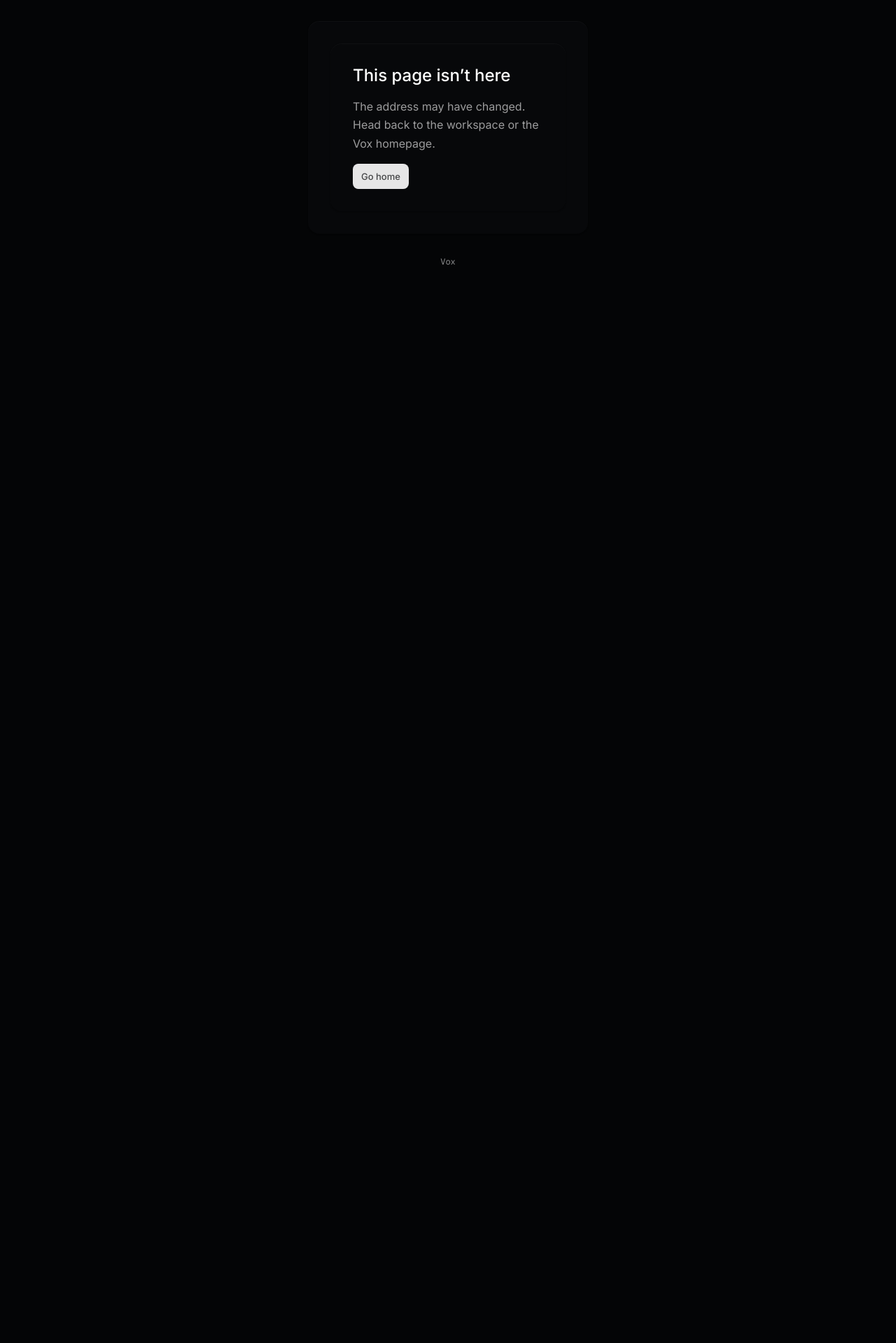
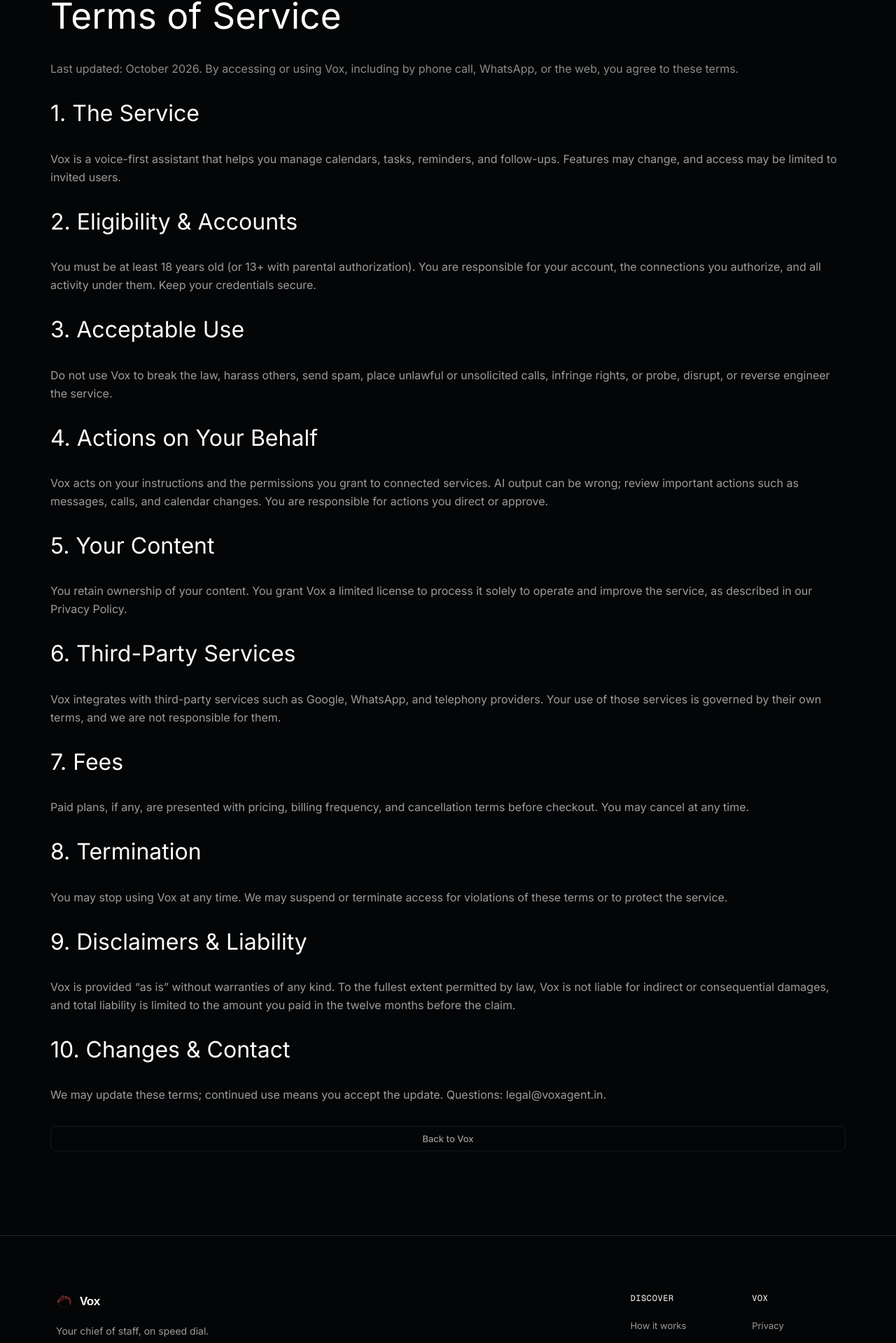
Before and after one commit to vox-suite/vox-web, a Next.js app: page /terms-of-service in a window 1280 px wide. Before the commit this address had no page. Shown: the part 224-2143 px from the top of the page at 70% size. Before the commit the page ends 800 px from the top, so only its background shows below. Built offline with nearby package versions, Linux system fonts and the light colour scheme; a web font is replaced by a local one.

Commit message:
Add terms of service page and move privacy to /privacy-policy

```diff
--- a/next.config.ts
+++ b/next.config.ts
@@ -5,6 +5,7 @@
   async redirects() {
     // Journeys was folded into connected accounts on Apps & skills.
     return [
+      { source: "/privacy", destination: "/privacy-policy", permanent: true },
       { source: "/app/journeys", destination: "/app/apps", permanent: true },
     ];
   },
--- a/src/app/privacy/page.tsx
+++ b/src/app/privacy-policy/page.tsx
@@ -3,7 +3,7 @@
 import type { Metadata } from "next";
 
 export const metadata: Metadata = {
-  title: "Privacy & Compliance",
+  title: "Privacy Policy",
   description:
     "Privacy policy, security commitments, and legal compliance disclosures for Vox.",
 };
--- a/src/app/request-access/form.tsx
+++ b/src/app/request-access/form.tsx
@@ -133,7 +133,7 @@
         >
           I confirm that I am at least 18 years old (or 13+ with parental
           authorization) and accept the{" "}
-          <a href="/privacy" style={{ textDecoration: "underline" }}>
+          <a href="/privacy-policy" style={{ textDecoration: "underline" }}>
             Privacy Policy
           </a>
           .
--- a/src/app/sitemap.ts
+++ b/src/app/sitemap.ts
@@ -2,7 +2,7 @@
 
 export default function sitemap(): MetadataRoute.Sitemap {
   const baseUrl = process.env.NEXT_PUBLIC_SITE_URL || "https://voxagent.in";
-  const routes = ["", "/changelog", "/privacy", "/request-access"];
+  const routes = ["", "/changelog", "/privacy-policy", "/terms-of-service", "/request-access"];
 
   return routes.map((route) => ({
     url: `${baseUrl}${route}`,
--- /dev/null
+++ b/src/app/terms-of-service/page.tsx
@@ -0,0 +1,20 @@
+import { SiteHeader, SiteFooter } from "@/components/marketing/shell";
+import { TermsSection } from "./section";
+import type { Metadata } from "next";
+
+export const metadata: Metadata = {
+  title: "Terms of Service",
+  description: "The terms that govern your use of Vox.",
+};
+
+export default function TermsPage() {
+  return (
+    <>
+      <SiteHeader />
+      <main id="main">
+        <TermsSection />
+      </main>
+      <SiteFooter />
+    </>
+  );
+}
--- /dev/null
+++ b/src/app/terms-of-service/section.tsx
@@ -0,0 +1,91 @@
+import { Section, Stack, Text, LinkButton } from "@/components/ui";
+
+export function TermsSection() {
+  return (
+    <div className="pt-16 md:pt-24">
+      <Section>
+        <Stack gap="large">
+          <h1>Terms of Service</h1>
+          <Text muted>
+            Last updated: October 2026. By accessing or using Vox, including by
+            phone call, WhatsApp, or the web, you agree to these terms.
+          </Text>
+
+          <h2>1. The Service</h2>
+          <Text>
+            Vox is a voice-first assistant that helps you manage calendars,
+            tasks, reminders, and follow-ups. Features may change, and access
+            may be limited to invited users.
+          </Text>
+
+          <h2>2. Eligibility & Accounts</h2>
+          <Text>
+            You must be at least 18 years old (or 13+ with parental
+            authorization). You are responsible for your account, the
+            connections you authorize, and all activity under them. Keep your
+            credentials secure.
+          </Text>
+
+          <h2>3. Acceptable Use</h2>
+          <Text>
+            Do not use Vox to break the law, harass others, send spam, place
+            unlawful or unsolicited calls, infringe rights, or probe, disrupt,
+            or reverse engineer the service.
+          </Text>
+
+          <h2>4. Actions on Your Behalf</h2>
+          <Text>
+            Vox acts on your instructions and the permissions you grant to
+            connected services. AI output can be wrong; review important actions
+            such as messages, calls, and calendar changes. You are responsible
+            for actions you direct or approve.
+          </Text>
+
+          <h2>5. Your Content</h2>
+          <Text>
+            You retain ownership of your content. You grant Vox a limited
+            license to process it solely to operate and improve the service, as
+            described in our <a href="/privacy-policy">Privacy Policy</a>.
+          </Text>
+
+          <h2>6. Third-Party Services</h2>
+          <Text>
+            Vox integrates with third-party services such as Google, WhatsApp,
+            and telephony providers. Your use of those services is governed by
+            their own terms, and we are not responsible for them.
+          </Text>
+
+          <h2>7. Fees</h2>
+          <Text>
+            Paid plans, if any, are presented with pricing, billing frequency,
+            and cancellation terms before checkout. You may cancel at any time.
+          </Text>
+
+          <h2>8. Termination</h2>
+          <Text>
+            You may stop using Vox at any time. We may suspend or terminate
+            access for violations of these terms or to protect the service.
+          </Text>
+
+          <h2>9. Disclaimers & Liability</h2>
+          <Text>
+            Vox is provided &ldquo;as is&rdquo; without warranties of any kind.
+            To the fullest extent permitted by law, Vox is not liable for
+            indirect or consequential damages, and total liability is limited to
+            the amount you paid in the twelve months before the claim.
+          </Text>
+
+          <h2>10. Changes & Contact</h2>
+          <Text>
+            We may update these terms; continued use means you accept the
+            update. Questions: <a href="mailto:legal@voxagent.in">legal@voxagent.in</a>.
+          </Text>
+
+          <LinkButton href="/" variant="secondary">
+            Back to Vox
+          </LinkButton>
+        </Stack>
+      </Section>
+    </div>
+  );
+}
--- a/src/components/marketing/shell.tsx
+++ b/src/components/marketing/shell.tsx
@@ -87,7 +87,8 @@
   {
     title: "Vox",
     links: [
-      { href: "/privacy", label: "Privacy" },
+      { href: "/privacy-policy", label: "Privacy" },
+      { href: "/terms-of-service", label: "Terms" },
       { href: "/#main", label: "Back to top" },
     ],
   },
--- a/src/features/account/components/sign-in-shell.tsx
+++ b/src/features/account/components/sign-in-shell.tsx
@@ -78,7 +78,7 @@
           <span>Vox account · Private by default</span>
           <span className="flex items-center gap-4">
             <Link
-              href="https://voxagent.in/privacy"
+              href="https://voxagent.in/privacy-policy"
               className="transition-colors hover:text-pure-white"
             >
               Privacy
```
Also changed, not shown: src/app/privacy-policy/section.tsx (renamed from src/app/privacy/section.tsx).
